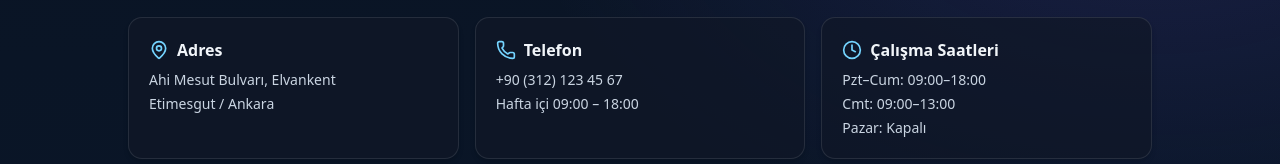
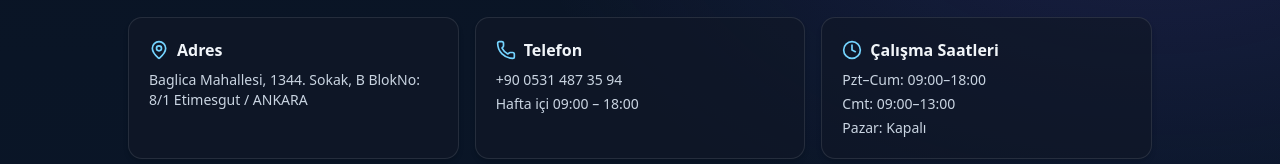
Before and after one commit to ErtugrulArac/Ortadogu-Elektrik-Website, a Next.js app: page /lokasyon in a window 1280 px wide. Shown: the part 260-424 px from the top of the page. Built offline with nearby package versions, Linux system fonts and the light colour scheme.

Commit message:
lokasyon fixed adres tel

```diff
--- a/src/app/lokasyon/main.tsx
+++ b/src/app/lokasyon/main.tsx
@@ -5,12 +5,14 @@ import { MapPin, Phone, Clock, ExternalLink } from "lucide-react";
 import React from "react";
 
 export default function LokasyonPage() {
-  // Embed: adresi yaz, Google kendisi konumu gösterir
+  const address = "Bağlıca, 1344. Sk No:8/1 B Blok , 06790 Etimesgut/Ankara";
   const mapsEmbed =
-    "https://www.google.com/maps?q=Ahi+Mesut+Bulvar%C4%B1,+Elvankent,+Etimesgut,+Ankara&hl=tr&output=embed";
-  // İstersen doğrudan uygulamada açılacak normal URL (yedek)
+    "https://www.google.com/maps?q=" +
+    encodeURIComponent(address) +
+    "&z=16&hl=tr&output=embed";
   const mapsOpen =
-    "https://www.google.com/maps/search/?api=1&query=Ahi+Mesut+Bulvar%C4%B1+Elvankent+Etimesgut+Ankara";
+    "https://www.google.com/maps/search/?api=1&query=" +
+    encodeURIComponent(address);
 
   return (
     <main className="relative min-h-dvh w-full bg-transparent pt-20 text-slate-200">
@@ -27,17 +29,16 @@ export default function LokasyonPage() {
           ulaşabilir ve yol tarifi alabilirsiniz. Randevu için telefonla bize ulaşın.
         </p>
 
-        {/* Bilgi kartları */}
         <div className="mt-8 grid gap-4 sm:grid-cols-3">
           <InfoCard
             icon={<MapPin className="h-5 w-5" />}
             title="Adres"
-            lines={["Ahi Mesut Bulvarı, Elvankent", "Etimesgut / Ankara"]}
+            lines={["Baglica Mahallesi, 1344. Sokak, B BlokNo: 8/1 Etimesgut / ANKARA"]}
           />
           <InfoCard
             icon={<Phone className="h-5 w-5" />}
             title="Telefon"
-            lines={["+90 (312) 123 45 67", "Hafta içi 09:00 – 18:00"]}
+            lines={["+90 0531 487 35 94", "Hafta içi 09:00 – 18:00"]}
           />
           <InfoCard
             icon={<Clock className="h-5 w-5" />}
@@ -46,7 +47,6 @@ export default function LokasyonPage() {
           />
         </div>
 
-        {/* Harita */}
         <div className="mt-10 overflow-hidden rounded-2xl border border-white/10 shadow-lg">
           <div className="relative h-[60vh] w-full">
             <iframe
@@ -56,10 +56,10 @@ export default function LokasyonPage() {
               loading="lazy"
               referrerPolicy="no-referrer-when-downgrade"
               allowFullScreen
+              title="Ortadoğu Elektrik Ankara Konumu"
             />
           </div>
 
-          {/* Yedek: yeni sekmede aç */}
           <div className="flex items-center justify-between gap-3 border-t border-white/10 bg-[#0b1320]/60 px-4 py-3">
             <span className="text-xs text-slate-400">
               Harita yüklenmezse Google Haritalar’da açın.
```
